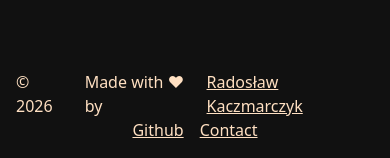
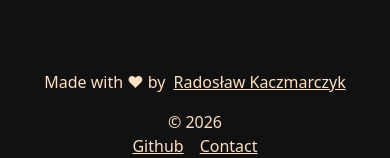
Before and after one commit to radeqq007/quizpedia, a React (Vite) app: page / in a window 390 px wide. Shown: the part 714-872 px from the top of the page. Built offline with nearby package versions, Linux system fonts and the light colour scheme; no server answers.

Commit message:
style: update footer responsivness

```diff
--- a/src/components/Footer.tsx
+++ b/src/components/Footer.tsx
@@ -1,14 +1,14 @@
 export const Footer = () => {
   return (
     <div className="w-full h-10 py-10 sm:py-6 px-4 text-secondary-foreground flex flex-col sm:flex-row items-center sm:justify-between *:flex *:gap-4 mb-5 sm:mb-0">
-      <span>
+      <span className="flex flex-col-reverse sm:flex-row justify-center items-center">
         © 2026
-        <span className="flex gap-1">
+        <span className="text-center">
           Made with ❤ by
           <a
             href="https://github.com/radeqq007"
             target="_blank"
-            className="underline"
+            className="ml-2 underline"
             rel="noopener"
           >
             Radosław Kaczmarczyk
```
